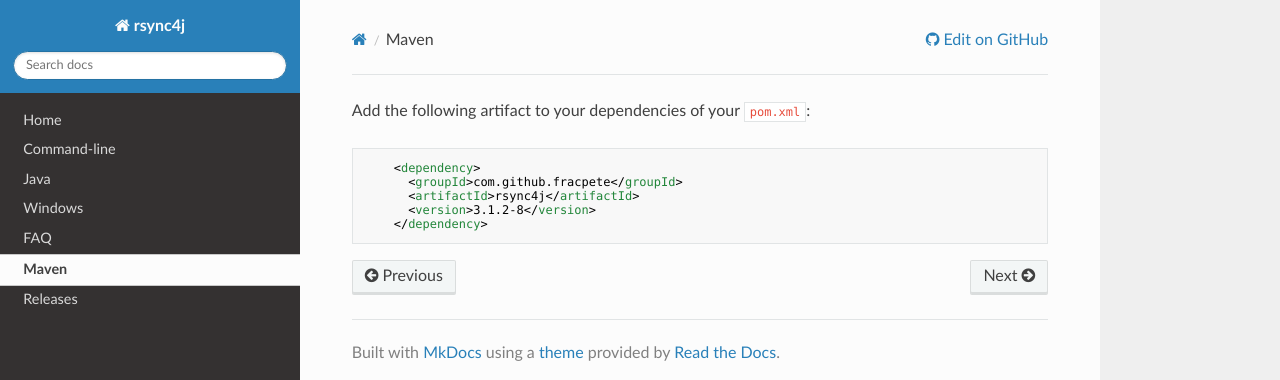
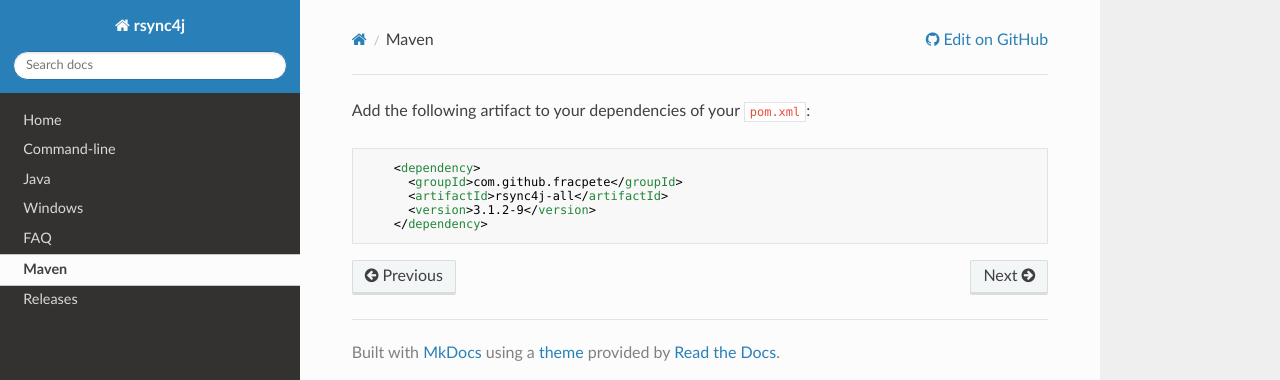
Before and after one commit to fracpete/rsync4j, an MkDocs documentation site: the page built from docs/maven.md, in a window 1280 px wide. Shown: the top 380 px of the page. Built offline with MkDocs 1.6.1, drawn with Linux system fonts in a browser that asks for light colours; nearby versions of some CDN libraries; old or Windows-style settings are respelled for this version of MkDocs.

````diff
--- a/docs/maven.md
+++ b/docs/maven.md
@@ -3,7 +3,7 @@ Add the following artifact to your dependencies of your `pom.xml`:
 ```xml
     <dependency>
       <groupId>com.github.fracpete</groupId>
-      <artifactId>rsync4j</artifactId>
-      <version>3.1.2-8</version>
+      <artifactId>rsync4j-all</artifactId>
+      <version>3.1.2-9</version>
     </dependency>
 ```
````
Also changed, not shown: docs/releases.md (+1 -0 lines).
